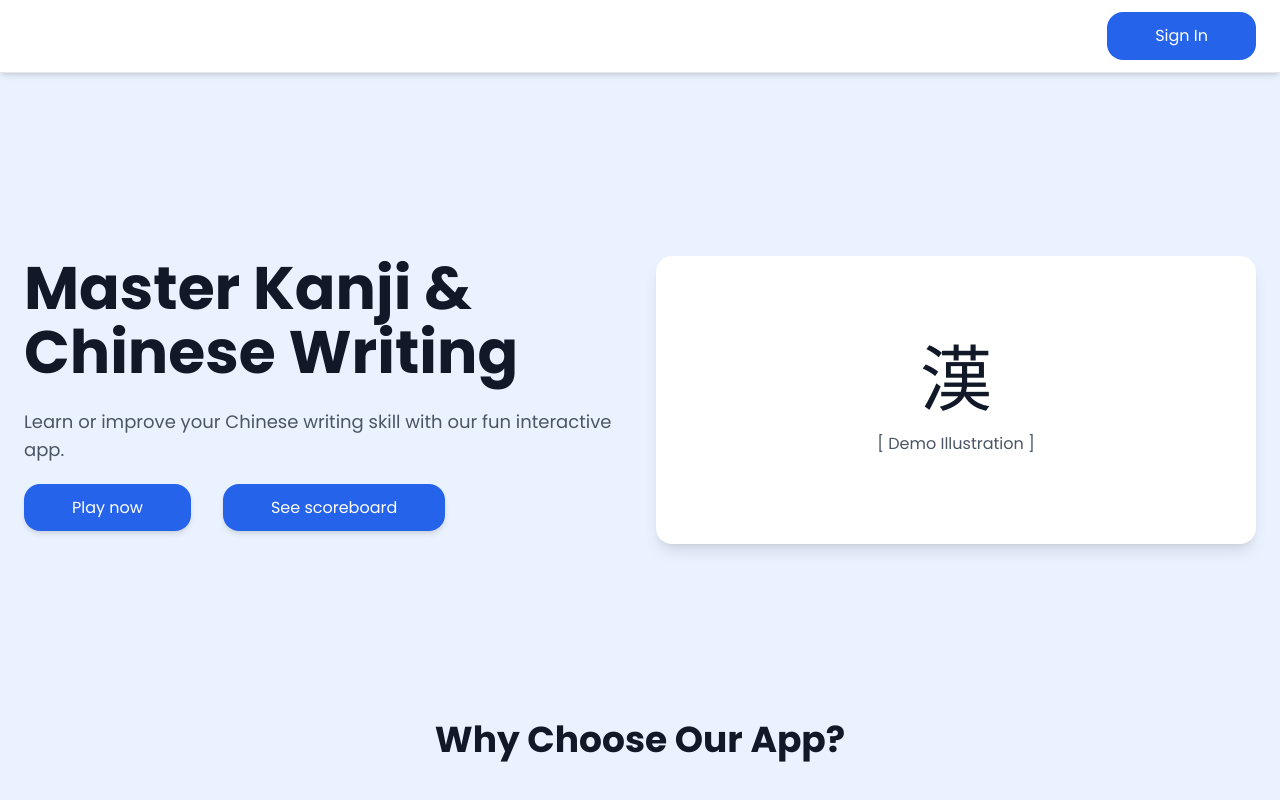
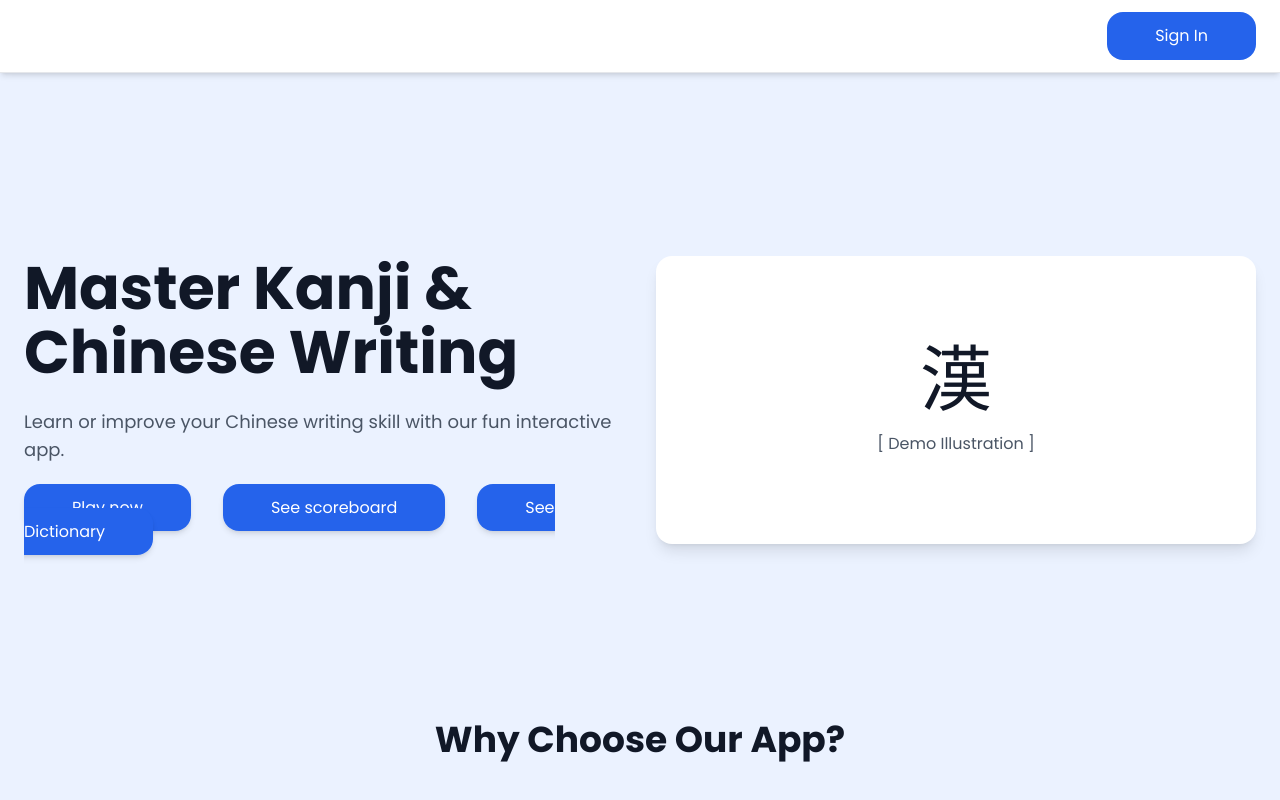
Before and after one commit to SingleBicycle/todolist, a React (Vite) app: page / in a window 1280 px wide. Shown: the top 800 px of the page. Built offline with nearby package versions, Linux system fonts and the light colour scheme; no server answers; a web font is replaced by a local one.

Commit message:
actually starting

```diff
--- a/src/App.jsx
+++ b/src/App.jsx
@@ -5,6 +5,7 @@ import PlayPage from "./pages/Play";
 import NotFoundPage from "./pages/NotFound"
 import ProfilePage from "./pages/Profile";
 import ProfileEditPage from "./pages/ProfileEdit"
+import DictionaryPage from "./pages/Dictionary"
 import { LogOut } from "lucide-react";
 import ScoreBoardPage from "./pages/ScoreBoard";
 import { getCurrentUser, logout } from "./firebase/auth";
@@ -191,6 +192,7 @@ export default function App() {
             <Route path="/profile/:uid" element={<ProfilePage />} />
             <Route path="/profile/:uid/edit" element={<ProfileEditPage />} />
             <Route path="*" element={<NotFoundPage />} />
+            <Route path="/dictionary" element={<DictionaryPage />} />
           </Routes>
         </main>
       </div>
--- a/src/pages/Dictionary.jsx
+++ b/src/pages/Dictionary.jsx
@@ -1,2 +1,23 @@
 import { useEffect, useRef, useState } from "react";
-import { getAllCharacters } from "../firebase/database";
+import {
+    getAllCharacters,
+    getDifficultyCharacter,
+    getCharacterById
+} from "../firebase/database";
+import { getCurrentUser } from "./Login";
+
+
+const DictionaryPage = () => {
+
+    return (
+        <div className="text-[var(--text)]">
+            <h2 className="text-4xl font-bold text-center mt-20 mb-8">
+                Dictionary
+            </h2>
+
+        </div>
+    );
+
+};
+
+export default DictionaryPage;
--- a/src/pages/Home.jsx
+++ b/src/pages/Home.jsx
@@ -52,6 +52,12 @@ const HomePage = () => {
             className="ml-8 bg-[var(--primary)] text-white shadow-md hover:bg-[var(--accent-primary)] transition-all duration-200 ease-in-out"
           >
             See scoreboard
+          </Link>
+          <Link
+            to={"/dictionary"}
+            className="ml-8 bg-[var(--primary)] text-white shadow-md hover:bg-[var(--accent-primary)] transition-all duration-200 ease-in-out"
+          >
+            See Dictionary
           </Link>
         </div>
         <div className="flex justify-center md:w-1/3 lg:w-1/2 min-h-72">
```
